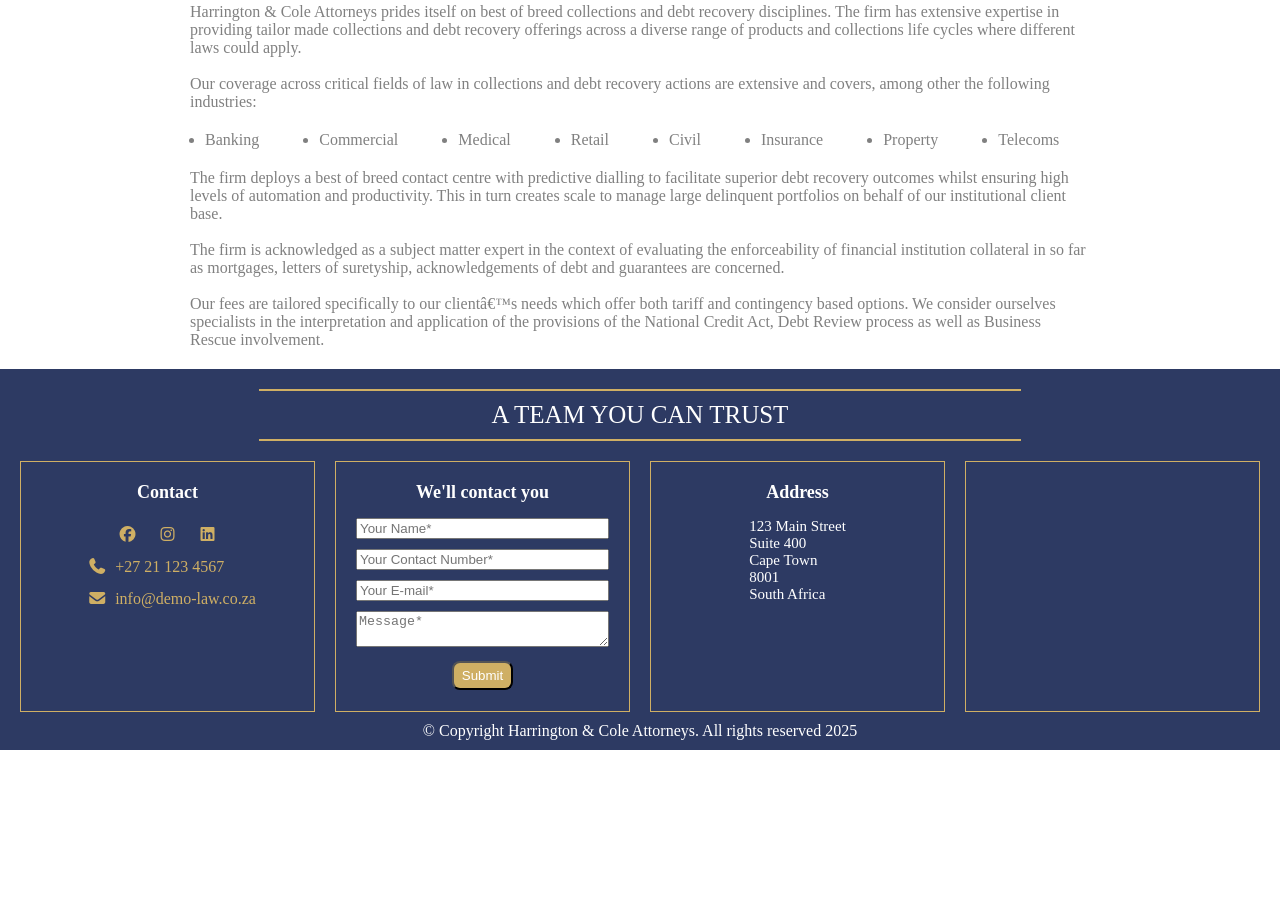
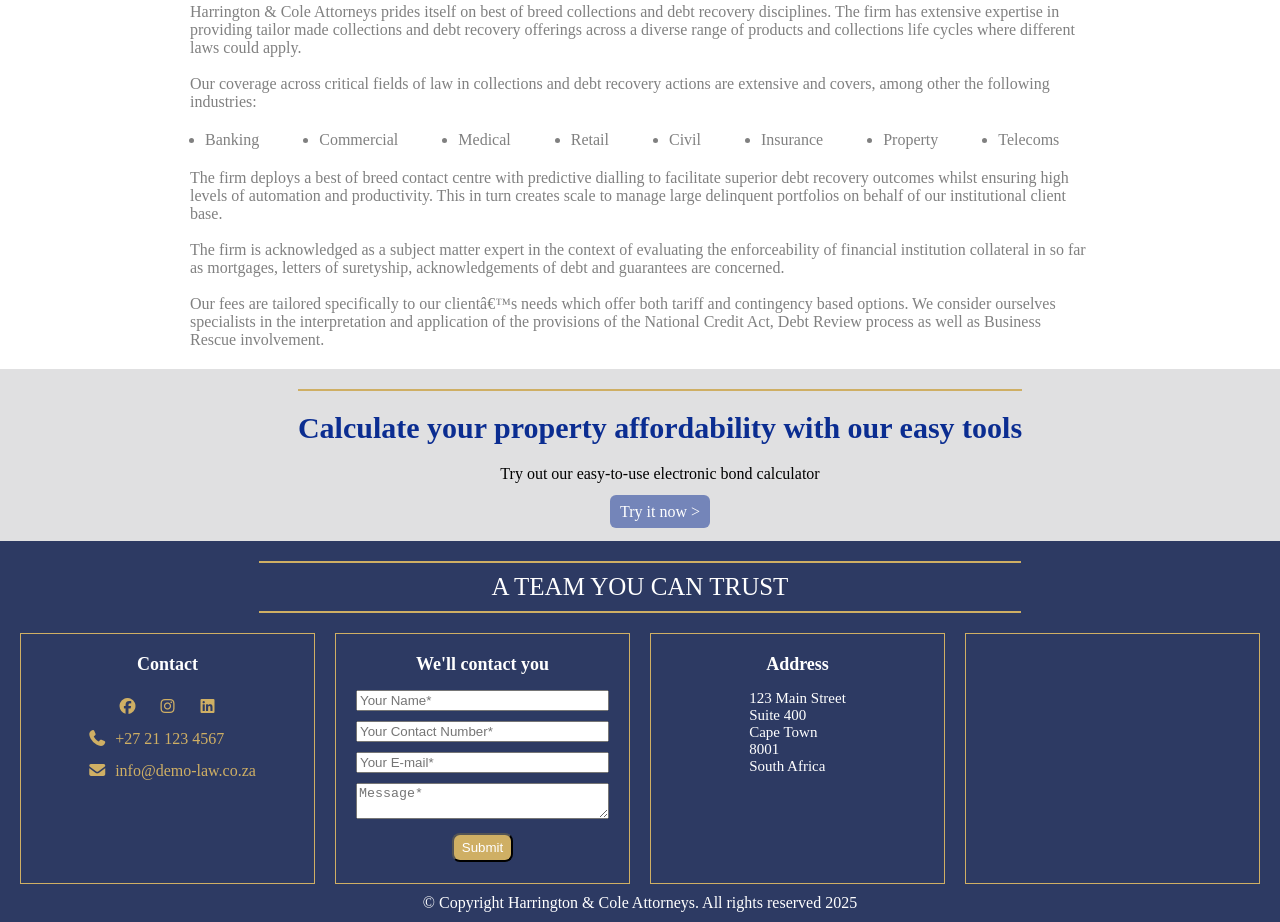
Before and after one commit to bbritscreates-tech/law-firm-demo, a plain HTML site: page services pages/collections.html in a window 1280 px wide. Shown: the part 584-1506 px from the top of the page. Before the commit the page ends 1334 px from the top, so only its background shows below. Drawn offline with Linux system fonts and the light colour scheme; grey boxes are pictures that could not be loaded.

Commit message:
Added calculator section to all pages

```diff
--- a/services pages/collections.html
+++ b/services pages/collections.html
@@ -65,6 +65,15 @@
                     <p>Our fees are tailored specifically to our client’s needs which offer both tariff and contingency based options. We consider ourselves specialists in the interpretation and application of the provisions of the National Credit Act, Debt Review process as well as Business Rescue involvement.</p>
                 </div>
             </section>
+
+            <section class="cost-calculator-section">
+                <div>
+                    <hr>
+                    <h2>Calculate your property affordability with our easy tools</h2>
+                    <p>Try out our easy-to-use electronic bond calculator</p>
+                    <a href="/calculator.html">Try it now ></a>
+                </div>
+            </section>
         </main>
 
         <footer>
```
Also changed, not shown: about.html (+9 -0 lines), services pages/commerciallaw.html (+9 -0 lines), services pages/conveyancing.html (+9 -0 lines), services pages/divorcelaw.html (+9 -0 lines), services pages/familylaw.html (+9 -0 lines), services pages/labourlaw.html (+9 -0 lines), services pages/litigation.html (+9 -0 lines), services pages/wills.html (+9 -0 lines), team.html (+9 -0 lines).
